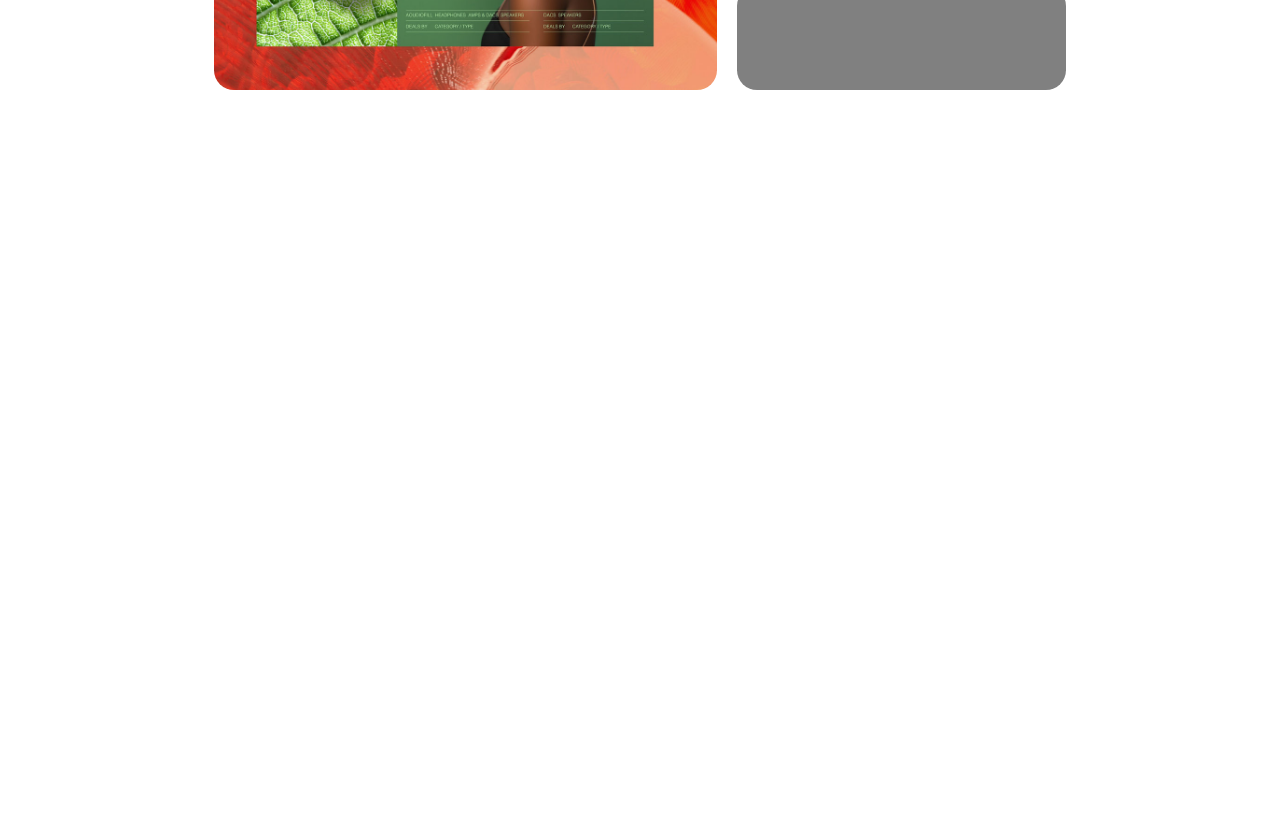
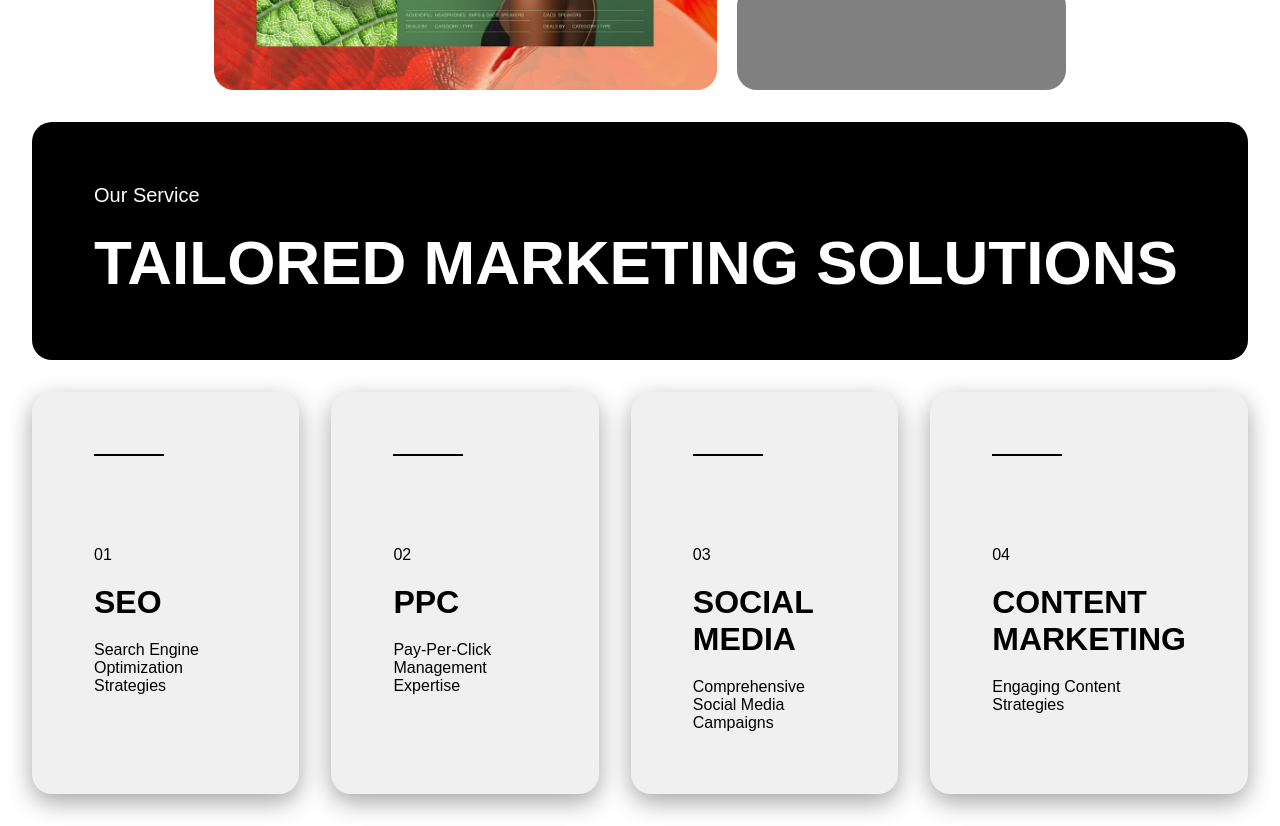
Before and after one commit to ahsan0110/wix-template, a Vue app: page / in a window 1280 px wide. Shown: the part 3740-4566 px from the top of the page. Before the commit the page ends 3862 px from the top, so only its background shows below. Built offline with nearby package versions, Linux system fonts and the light colour scheme.

Commit message:
added animation to span

```diff
--- a/src/Pages/HomePage.vue
+++ b/src/Pages/HomePage.vue
@@ -4,11 +4,13 @@
     <Information />
     <HomeGrid />
     <Information topText="Our Process" heading="EFFICIENT WORKFLOW"
-    bottomText="Our process involves a strategic blend of creativity and analytics to deliver tailored marketing solutions that drive results." />
+        bottomText="Our process involves a strategic blend of creativity and analytics to deliver tailored marketing solutions that drive results." />
     <GreenCard />
+    <FourCards />
 
 </template>
 <script>
+import FourCards from '../components/FourCards.vue';
 import GreenCard from '../components/GreenCard.vue';
 import HeroComponent from '../components/HeroComponent.vue';
 import HomeGrid from '../components/HomeGrid.vue';
@@ -17,7 +19,7 @@ import NavBar from '../components/NavBar.vue';
 
 export default {
     name: 'HomePage',
-    components: { NavBar, HeroComponent, Information, HomeGrid,GreenCard },
+    components: { NavBar, HeroComponent, Information, HomeGrid, GreenCard, FourCards, },
 }
 
 </script>
--- /dev/null
+++ b/src/components/FourCards.vue
@@ -0,0 +1,73 @@
+<template>
+    <div class="cards-main-section">
+        <div class="top-black-div">
+            <p>Our Service</p>
+            <h1>TAILORED MARKETING SOLUTIONS</h1>
+        </div>
+        <div class="black-div-cards">
+            <div class="div-cards">
+                <span class="span-line"></span>
+                <p>01</p>
+                <h2>SEO</h2>
+                <p>Search Engine Optimization Strategies</p>
+            </div>
+            <div class="div-cards">
+                <span class="span-line"></span>
+                <p>02</p>
+                <h2>PPC</h2>
+                <p>Pay-Per-Click Management Expertise</p>
+            </div>
+            <div class="div-cards">
+                <span class="span-line"></span>
+                <p>03</p>
+                <h2>SOCIAL MEDIA</h2>
+                <p>Comprehensive Social Media Campaigns</p>
+            </div>
+            <div class="div-cards">
+                <span class="span-line"></span>
+                <p>04</p>
+                <h2>CONTENT MARKETING</h2>
+                <p>Engaging Content Strategies</p>
+            </div>
+
+        </div>
+    </div>
+</template>
+
+<script>
+export default {
+    data() {
+        return {
+            lastScroll: 0,
+            rotation: 0
+        };
+    },
+
+    mounted() {
+        this.lastScroll = window.scrollY;
+
+        this._scrollHandler = () => {
+            const current = window.scrollY;
+            const delta = current - this.lastScroll;
+
+            // Scroll down → positive rotation
+            // Scroll up → negative rotation
+            this.rotation += delta * 0.5;
+
+            const lines = document.querySelectorAll(".span-line");
+            lines.forEach(line => {
+                line.style.transform = `rotate(${this.rotation}deg)`;
+            });
+
+            this.lastScroll = current;
+        };
+
+        window.addEventListener("scroll", this._scrollHandler);
+    },
+
+    beforeUnmount() {
+        window.removeEventListener("scroll", this._scrollHandler);
+    }
+};
+
+</script>
--- a/src/style.css
+++ b/src/style.css
@@ -350,8 +350,13 @@ body {
   font-size: 32px;
 }
 .span-line {
-  width: 50px;
+  display: block;
+  width: 70px;
   height: 2px;
+  background: #000;
+  margin-bottom:70px;
+  transform-origin: center;
+  transition: transform 0.2s linear;
 }
 
 @media (max-width: 1150px) {
```
